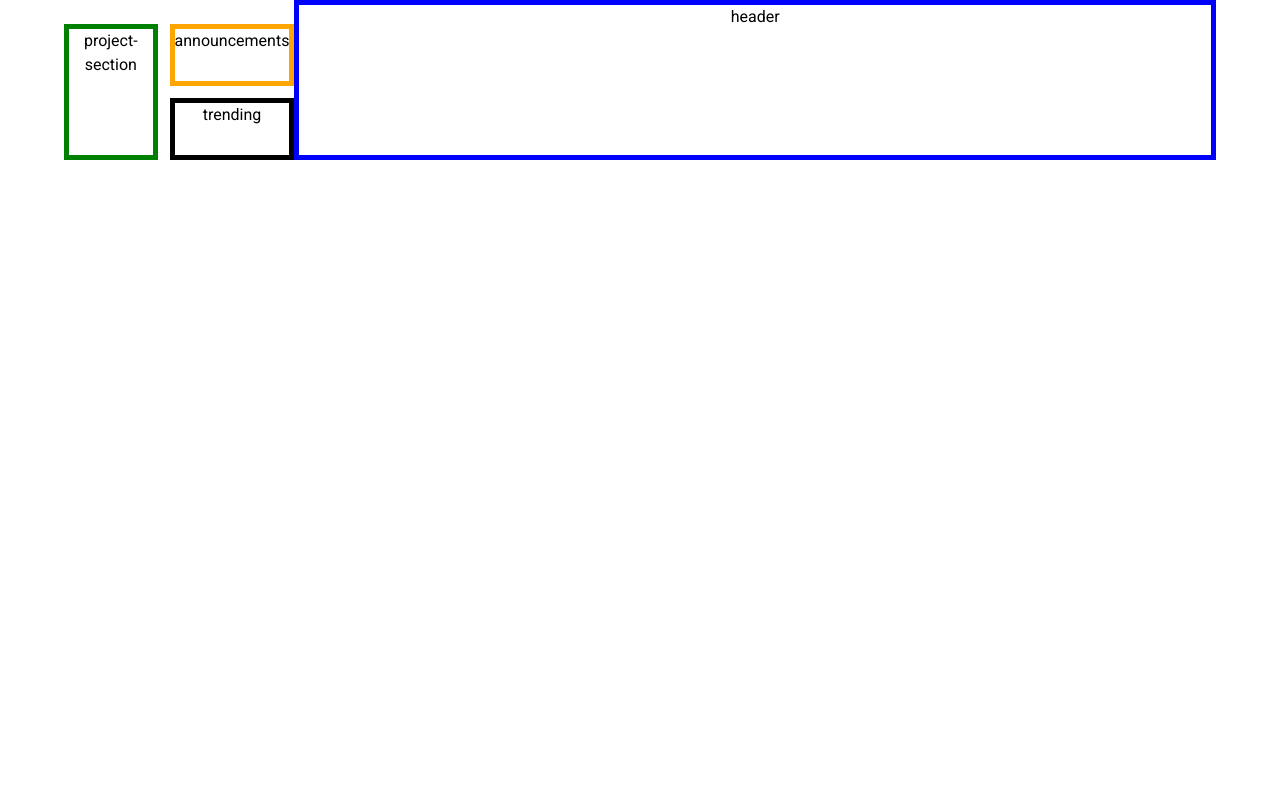
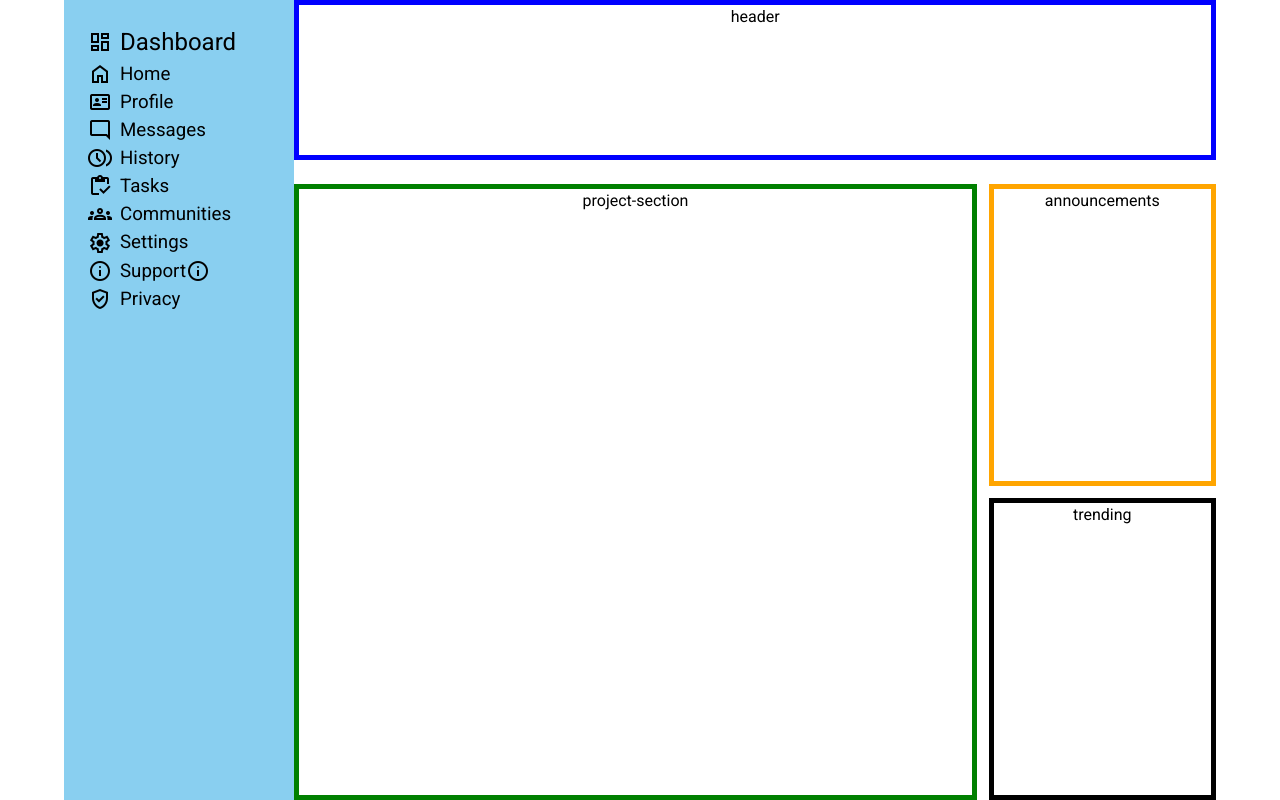
Before and after one commit to thedanielenrico/odin-admin-dashboard, a plain HTML site: page index.html in a window 1280 px wide. Drawn offline with nearby package versions, Linux system fonts and the light colour scheme; a web font is replaced by a local one.

Commit message:
list out menu links

```diff
--- a/index.html
+++ b/index.html
@@ -20,6 +20,93 @@
   <body>
     <main>
       <div class="grid-container">
+        <div class="menu-panel">
+          <h2>
+            <a href="#" class="icon-text">
+              <span class="material-symbols-outlined"> dashboard </span>
+              Dashboard
+            </a>
+          </h2>
+          <ul>
+            <li>
+              <h3>
+                <a class="icon-text" href="#">
+                  <span class="material-symbols-outlined"> home </span>
+                  Home
+                </a>
+              </h3>
+            </li>
+            <li>
+              <h3>
+                <a class="icon-text" href="#">
+                  <span class="material-symbols-outlined"> id_card </span>
+                  Profile
+                </a>
+              </h3>
+            </li>
+            <li>
+              <h3>
+                <a class="icon-text" href="#">
+                  <span class="material-symbols-outlined"> mode_comment </span>
+                  Messages
+                </a>
+              </h3>
+            </li>
+            <li>
+              <h3>
+                <a class="icon-text" href="#">
+                  <span class="material-symbols-outlined">
+                    browse_gallery
+                  </span>
+                  History
+                </a>
+              </h3>
+            </li>
+            <li>
+              <h3>
+                <a class="icon-text" href="#">
+                  <span class="material-symbols-outlined"> inventory </span>
+                  Tasks
+                </a>
+              </h3>
+            </li>
+            <li>
+              <h3>
+                <a class="icon-text" href="#">
+                  <span class="material-symbols-outlined"> groups </span>
+                  Communities
+                </a>
+              </h3>
+            </li>
+          </ul>
+          <ul>
+            <li>
+              <h3>
+                <a class="icon-text" href="#">
+                  <span class="material-symbols-outlined"> settings </span>
+                  Settings
+                </a>
+              </h3>
+            </li>
+            <li>
+              <h3>
+                <a class="icon-text" href="#">
+                  <span class="material-symbols-outlined"> info </span>
+                  Support
+                  <span class="material-symbols-outlined"> info </span></a
+                >
+              </h3>
+            </li>
+            <li>
+              <h3>
+                <a class="icon-text" href="#">
+                  <span class="material-symbols-outlined"> verified_user </span>
+                  Privacy
+                </a>
+              </h3>
+            </li>
+          </ul>
+        </div>
         <div class="header">header</div>
         <div class="main-content-container">
           <div class="project-section">project-section</div>
--- a/reset.css
+++ b/reset.css
@@ -81,3 +81,17 @@ h6 {
   font-style: normal;
   font-variation-settings: "wdth" 100;
 }
+
+a {
+  color: inherit;
+  text-decoration: none;
+}
+
+a:hover {
+  cursor: pointer;
+}
+
+ul {
+  list-style: none;
+  padding: 0;
+}
--- a/styles.css
+++ b/styles.css
@@ -20,6 +20,7 @@ body {
   width: 100%;
   height: 100%;
   grid-area: 1 / 1 / -1 / 2;
+  padding: 24px;
 }
 
 .header {
@@ -58,6 +59,18 @@ body {
   grid-area: 2 / 2 / -1 / -1;
 }
 
+.icon-text {
+  display: flex;
+  align-items: center;
+  span {
+    margin-right: 8px;
+  }
+}
+
+ul {
+  text-align: left;
+}
+
 .material-symbols-outlined {
   font-variation-settings: "FILL" 0, "wght" 400, "GRAD" 0, "opsz" 24;
 }
```
